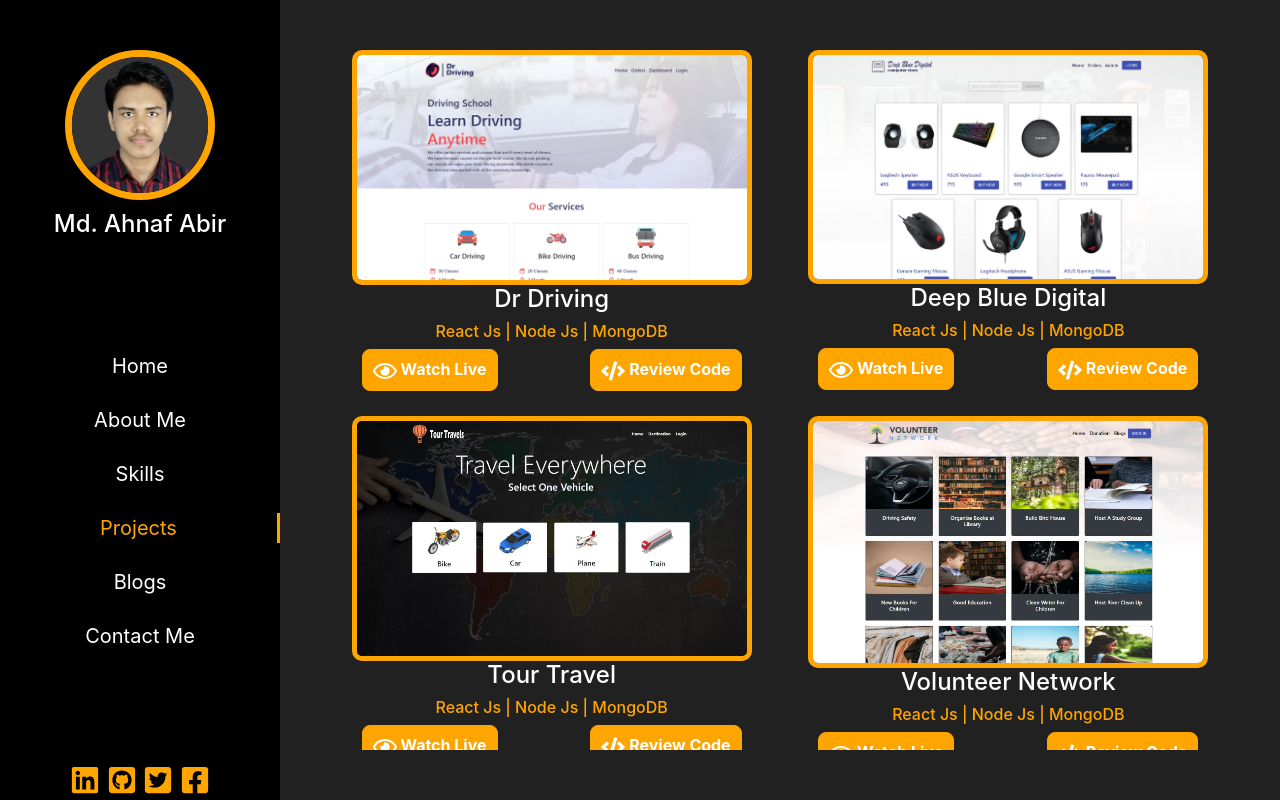
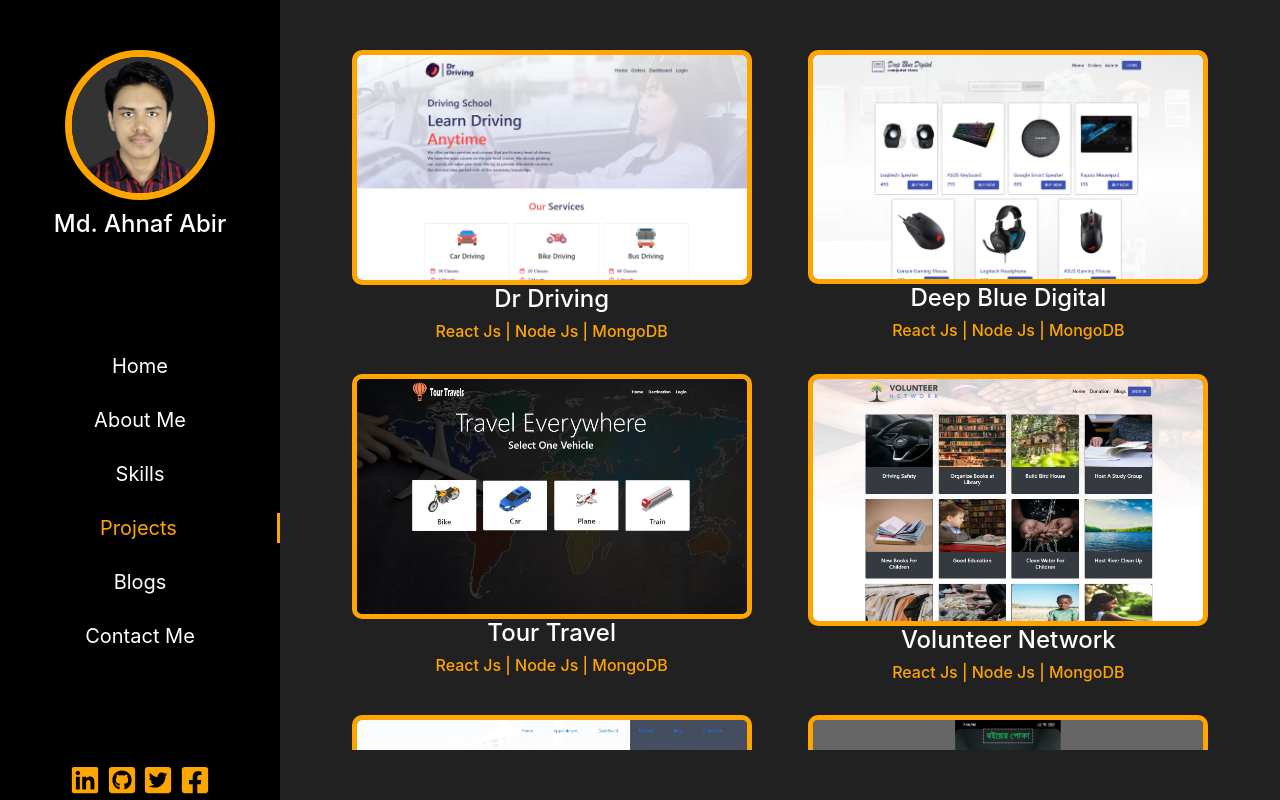
Before and after one commit to ahnafabir11/my-portfolio-react, a React (Create React App) app: page /projects in a window 1280 px wide. Built offline with nearby package versions, Linux system fonts and the light colour scheme.

Commit message:
project hover animation updated

```diff
--- a/src/components/Projects/Projects.css
+++ b/src/components/Projects/Projects.css
@@ -5,14 +5,23 @@
 }
 
 .single_projects {
+  cursor: pointer;
   max-width: 400px;
   margin: 0px 5px 25px 5px;
+}
+
+.single_projects:hover .project_btn_container {
+  padding-bottom: 20px;
+  z-index: 1;
+  background-color: rgba(0, 0, 0, 0.479);
+  height: 100%;
 }
 
 .project_img_container {
   border: 5px solid orange;
   overflow: hidden;
   border-radius: 10px;
+  position: relative;
 }
 
 .project_img {
@@ -20,9 +29,15 @@
 }
 
 .project_btn_container {
+  width: 100%;
   padding: 0 10px;
   display: flex;
   justify-content: space-between;
+  position: absolute;
+  bottom: 0;
+  z-index: -1;
+  align-items: flex-end;
+  transition: 0.5s;
 }
 
 .project_btn {
@@ -32,6 +47,7 @@
   background-color: orange;
   color: white;
   font-weight: bold;
+  display: block;
 }
 
 .project_btn:hover {
@@ -63,8 +79,8 @@
 
 @media (max-height: 650px) {
   .projects_container {
-    height: 100vh;
+    height: 600px;
     overflow-y: scroll;
-    margin: 20px;
+    margin: 10px;
   }
 }
--- a/src/components/Projects/Projects.js
+++ b/src/components/Projects/Projects.js
@@ -14,18 +14,18 @@ const Projects = () => {
             <div key={idx} className="single_projects">
               <div className="project_img_container">
                 <img src={project.imgSrc} alt={project.name} className="project_img" />
+                <div className="project_btn_container">
+                  <a href={project.live} target="blank" className="project_btn">
+                    <FaRegEye style={{ fontSize: '24px' }} /> Watch Live
+                </a>
+                  <a href={project.github} target="blank" className="project_btn">
+                    <FaCode style={{ fontSize: '24px' }} /> Review Code
+                </a>
+                </div>
               </div>
               <div className="project_des">
                 <h4 className="text-center text-white">{project.name}</h4>
                 <h6 className="text-center" style={{ color: 'orange'}}>{project.language}</h6>
-              </div>
-              <div className="project_btn_container">
-                <a href={project.live} target="blank" className="project_btn">
-                  <FaRegEye style={{fontSize: '24px'}}/> Watch Live
-                </a>
-                <a href={project.github} target="blank" className="project_btn">
-                  <FaCode style={{ fontSize: '24px' }}/> Review Code
-                </a>
               </div>
             </div>
           )
--- a/src/components/SideNavBar/SideNavBar.css
+++ b/src/components/SideNavBar/SideNavBar.css
@@ -64,7 +64,7 @@
   .SideNavBar {
     width: 200px;
     position: fixed;
-    z-index: 1;
+    z-index: 5;
   }
   .photo_section {
     width: 120px;
```
